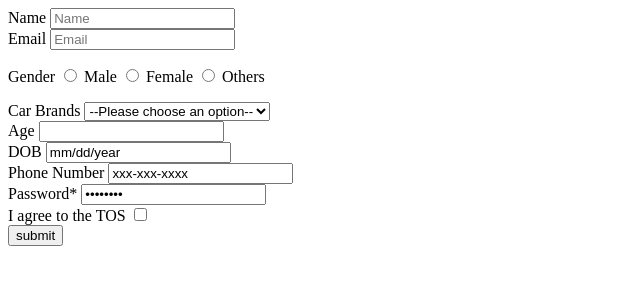
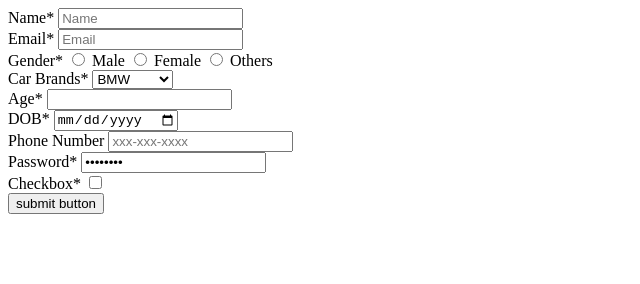
Before and after one commit to acciojob/signup-form-car-KishoreKumar1996, a website: page main.html in a window 1280 px wide. Shown: the whole page, without its empty margins (0-640 px from the left). Drawn offline with Linux system fonts and the light colour scheme.

Commit message:
created a submission

```diff
--- a/main.html
+++ b/main.html
@@ -8,44 +8,41 @@
 
 <body>
 	<!-- the entire body must be written by student -->
-	<form>
-  <label for="name">Name</label>
+	<form action="#" method="post" id="form1">
+  <label for="name">Name*</label>
   <input type="text" id="name" name="name" placeholder="Name" required><br>
-  <label for="lname">Email</label>
+  <label for="email">Email*</label>
   <input type="text" id="email" name="email" placeholder="Email" required><br>
-  <p >
-	Gender
+Gender*
+  <input type="radio" id="Male" name="Gender" value="Male" required>
+  <label for="Male">Male</label>
+  <input type="radio" id="Female" name="Gender" value="Female">
+  <label for="Female">Female</label>
+  <input type="radio" id="Others" name="Gender" value="Others">
+  <label for="Others">Others</label>
+		<br>
 
-  <input type="radio" id="name" name="Gender" value="Male">
-  <label for="name">Male</label>
-  <input type="radio" id="name" name="Gender" value="Female">
-  <label for="name">Female</label>
-  <input type="radio" id="name" name="Gender" value="Others">
-  <label for="name">Others</label>
-  </p>
-  <label for="cars">Car Brands</label>
-
-  <select id="cars">
-  <option>--Please choose an option--<option>
+  <label for="cars">Car Brands*</label>
+  <select id="cars" name="cars" placeholder="--Please choose an option--">
   <option value="BMW">BMW</option>
   <option value="Audi">Audi</option>
-  <option value="Mercedez">Mercedez</option>
- </select>
+  <option value="Mercedez">Mercedez</option> -->
+  </select>
   <br>
-  <label for="Age">Age</label>
+  <label for="Age">Age*</label>
   <input type="number" id="Age" name="Age" value="age" required><br>
 
-  <label for="dob">DOB</label>
-  <input type="text" id="dob" name="dob" value="mm/dd/year" required>
+  <label for="dob">DOB*</label>
+  <input type="date" id="dob" name="dob" value="mm/dd/year" required>
 		<br>
   <label for="tel">Phone Number</label>
-  <input type="text" id="tel" name="tel" value="xxx-xxx-xxxx" >
+  <input type="text" id="tel" name="tel" placeholder="xxx-xxx-xxxx" required>
   <br> <label for="password">Password*</label>
   <input type="password" id="password" name="password" value="password" >
-  <br><label for="checkbox">I agree to the TOS</label>
-  <input type="checkbox" id="tos" name="tos" required>
+  <br><label for="checkbox">Checkbox*</label>
+  <input type="checkbox" id="tos" name="tos" value="I agree to the TOS" required>
  <br>
-  <button>submit</button>
+  <button type="submit" form="form1" value="Submit">submit button</button>
 </form>
     <script type="text/javascript" src="./script.js">
 </script>
```
